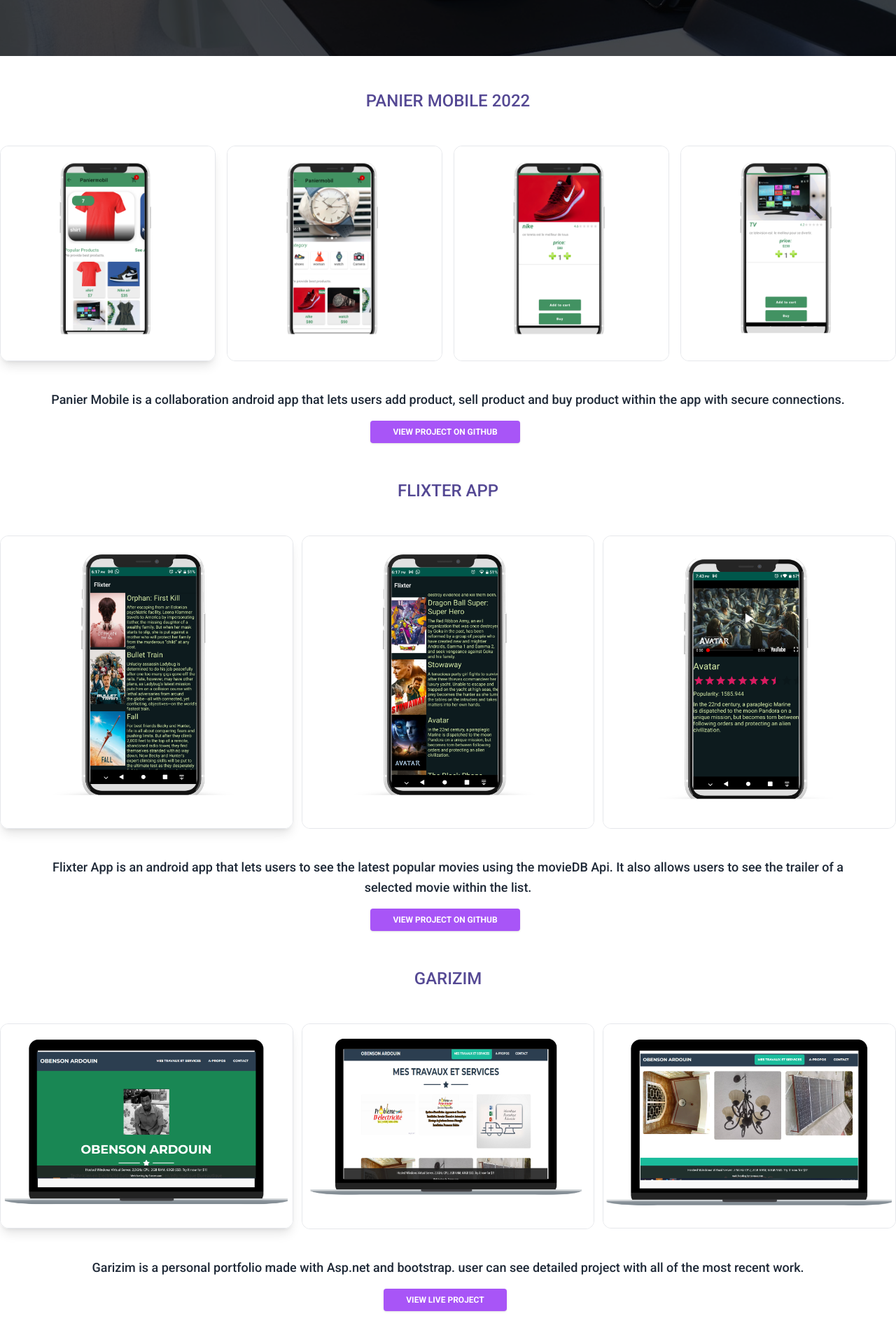
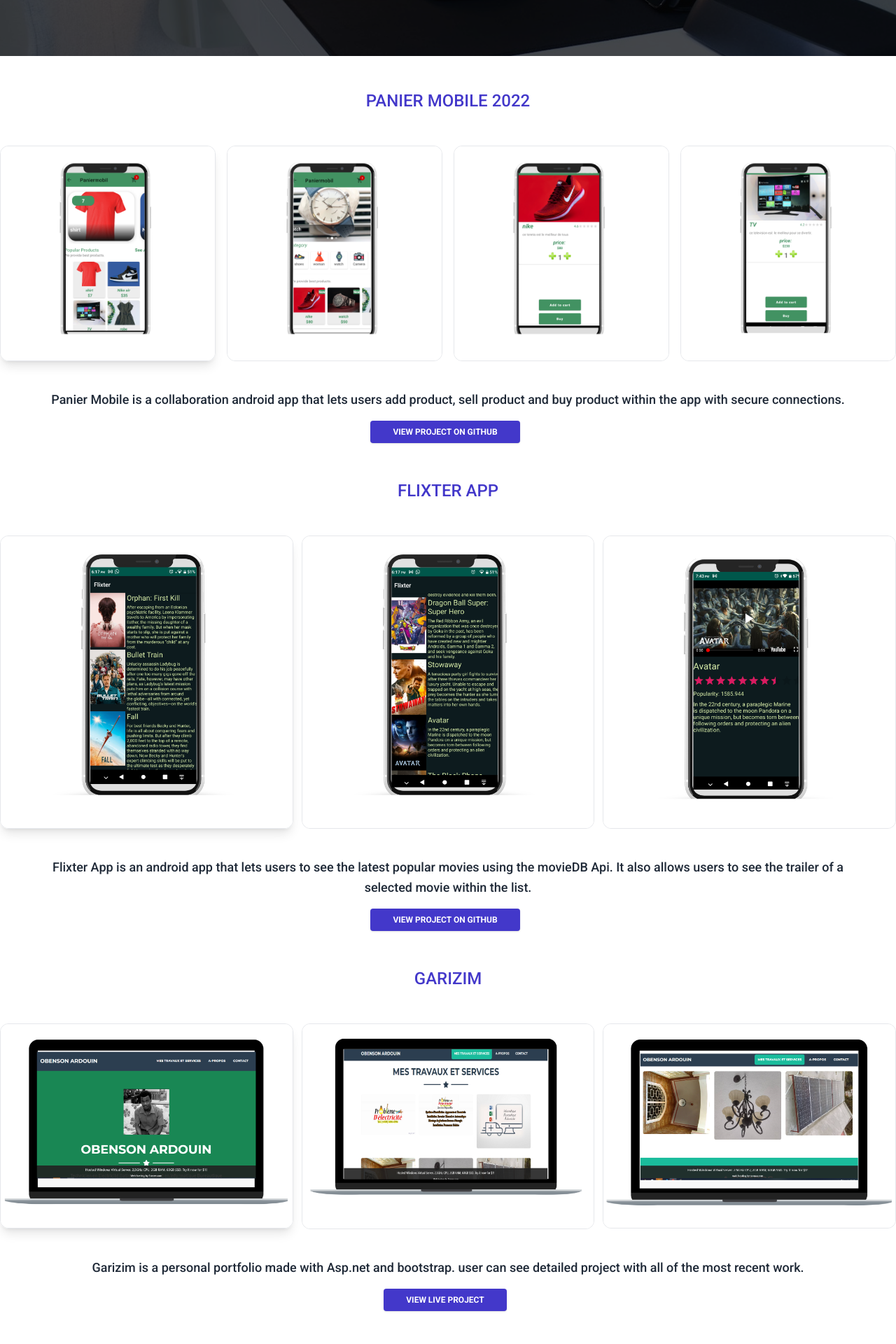
Before and after one commit to cterogene/cterogene-portfolio, a React (Create React App) app: page /project in a window 1280 px wide. Shown: the part 400-2320 px from the top of the page at 70% size. Built offline with nearby package versions, Linux system fonts and the light colour scheme.

Commit message:
updated some files for host dev

```diff
--- a/src/components/Portfolio/Portfolio-details-1.js
+++ b/src/components/Portfolio/Portfolio-details-1.js
@@ -11,7 +11,7 @@ const Portfolio_Details_1 = () => {
 	return (
 		<>
 			<div className='header-text'>
-				<h3 className="text-2xl sm:text-2xl text-primary-dark dark:text-primary-light mb-5">
+				<h3 className="text-2xl sm:text-2xl text-primary-dark dark:text-primary-light mb-5 text-indigo-700">
 					GARIZIM
 				</h3>
 			</div>
@@ -45,7 +45,7 @@ const Portfolio_Details_1 = () => {
 				</p>
 
 				<a href='http://garizim.somee.com/' target='_blank' ><button
-					className="bg-purple-500 active:bg-purple-600 uppercase text-white font-bold hover:shadow-md shadow text-xs px-8 py-2 rounded outline-none focus:outline-none sm:mr-2 mb-1"
+					className="bg-indigo-700 active:bg-indigo-700 uppercase text-white font-bold hover:shadow-md shadow text-xs px-8 py-2 rounded outline-none focus:outline-none sm:mr-2 mb-1"
 					type="button"
 					style={{ transition: "all .15s ease" }}
 
--- a/src/components/Portfolio/Portfolio-details-2.js
+++ b/src/components/Portfolio/Portfolio-details-2.js
@@ -13,7 +13,7 @@ const Portfolio_Details_2 = () => {
     return (
         <>
             <div className='header-text'>
-                <h3 className="text-2xl sm:text-2xl text-primary-dark dark:text-primary-light mb-5">
+                <h3 className="text-2xl sm:text-2xl text-primary-dark dark:text-primary-light mb-5 text-indigo-700">
                     PANIER MOBILE 2022
                 </h3>
             </div>
@@ -51,7 +51,7 @@ const Portfolio_Details_2 = () => {
                 </p>
 
                 <a href='https://github.com/cterogene/PanierMobile1.0' target='_blank' ><button
-                    className="bg-purple-500 active:bg-purple-600 uppercase text-white font-bold hover:shadow-md shadow text-xs px-8 py-2 rounded outline-none focus:outline-none sm:mr-2 mb-1"
+                    className="bg-indigo-700 active:bg-indigo-700 uppercase text-white font-bold hover:shadow-md shadow text-xs px-8 py-2 rounded outline-none focus:outline-none sm:mr-2 mb-1"
                     type="button"
                     style={{ transition: "all .15s ease" }}
 
--- a/src/components/Portfolio/Portfolio-details-3.js
+++ b/src/components/Portfolio/Portfolio-details-3.js
@@ -11,7 +11,7 @@ const Portfolio_Details_1 = () => {
 	return (
 		<>
 			<div className='header-text'>
-				<h3 className="text-2xl sm:text-2xl text-primary-dark dark:text-primary-light mb-5">
+				<h3 className="text-2xl sm:text-2xl text-primary-dark dark:text-primary-light mb-5 text-indigo-700">
 					FLIXTER APP
 				</h3>
 			</div>
@@ -43,7 +43,7 @@ const Portfolio_Details_1 = () => {
 				</p>
 
 				<a href='https://github.com/cterogene/Flixter' target='_blank' ><button
-					className="bg-purple-500 active:bg-purple-600 uppercase text-white font-bold hover:shadow-md shadow text-xs px-8 py-2 rounded outline-none focus:outline-none sm:mr-2 mb-1"
+					className="bg-indigo-700 active:bg-indigo-700 uppercase text-white font-bold hover:shadow-md shadow text-xs px-8 py-2 rounded outline-none focus:outline-none sm:mr-2 mb-1"
 					type="button"
 					style={{ transition: "all .15s ease" }}
 
--- a/src/components/SecondHero/SecondHero.js
+++ b/src/components/SecondHero/SecondHero.js
@@ -3,8 +3,8 @@ const SecondHero = ()=>{
     return (
         <div className='hero-img'>
             <div className='heading'>
-                <h1> GET IN TOUCH</h1>
-                <p>Contact with me  </p>
+                <h1> CONTACT WITH ME</h1>
+
             </div>
         </div>
 
--- a/src/components/stat/Stats.js
+++ b/src/components/stat/Stats.js
@@ -59,7 +59,7 @@ const Stats = () => {
                                         <div className="py-6 px-3 mt-32 sm:mt-0">
                                             <Link to='/contact'>
                                                 <button
-                                                    className="bg-purple-500 active:bg-purple-600 uppercase text-white font-bold hover:shadow-md shadow text-xs px-8 py-2 rounded outline-none focus:outline-none sm:mr-2 mb-1"
+                                                    className="bg-indigo-700 active:bg-indigo-700 uppercase text-white font-bold hover:shadow-md shadow text-xs px-8 py-2 rounded outline-none focus:outline-none sm:mr-2 mb-1"
                                                     type="button"
                                                     style={{ transition: "all .15s ease" }}>
                                                     HIRE ME
@@ -122,7 +122,7 @@ const Stats = () => {
                                             </p>
 
                                             <a href={pdf} download ><button
-                                                className="bg-purple-500 active:bg-purple-600 uppercase text-white font-bold hover:shadow-md shadow text-xs px-8 py-2 rounded outline-none focus:outline-none sm:mr-2 mb-1"
+                                                className="bg-indigo-700 active:bg-indigo-700 uppercase text-white font-bold hover:shadow-md shadow text-xs px-8 py-2 rounded outline-none focus:outline-none sm:mr-2 mb-1"
                                                 type="button"
                                                 style={{ transition: "all .15s ease" }}
 
```
